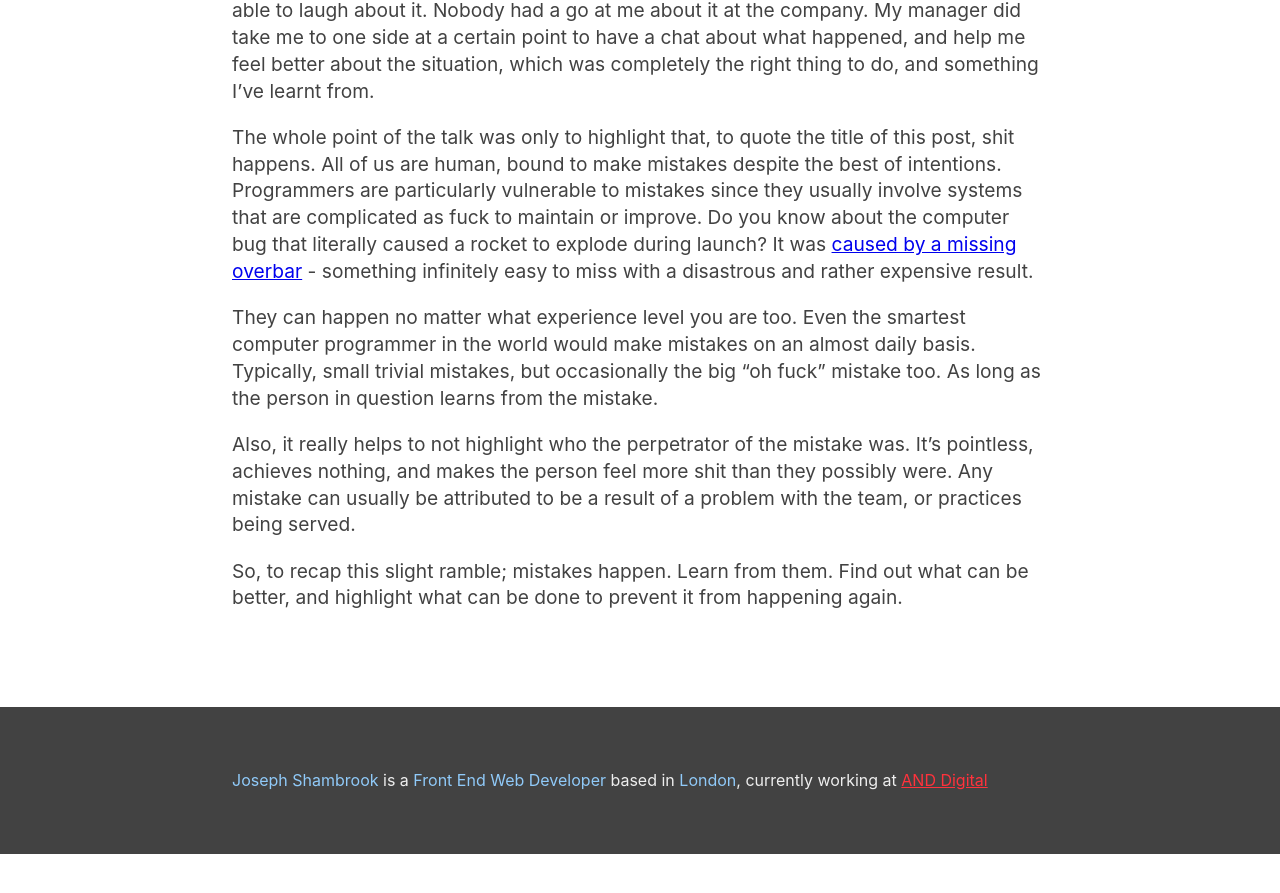
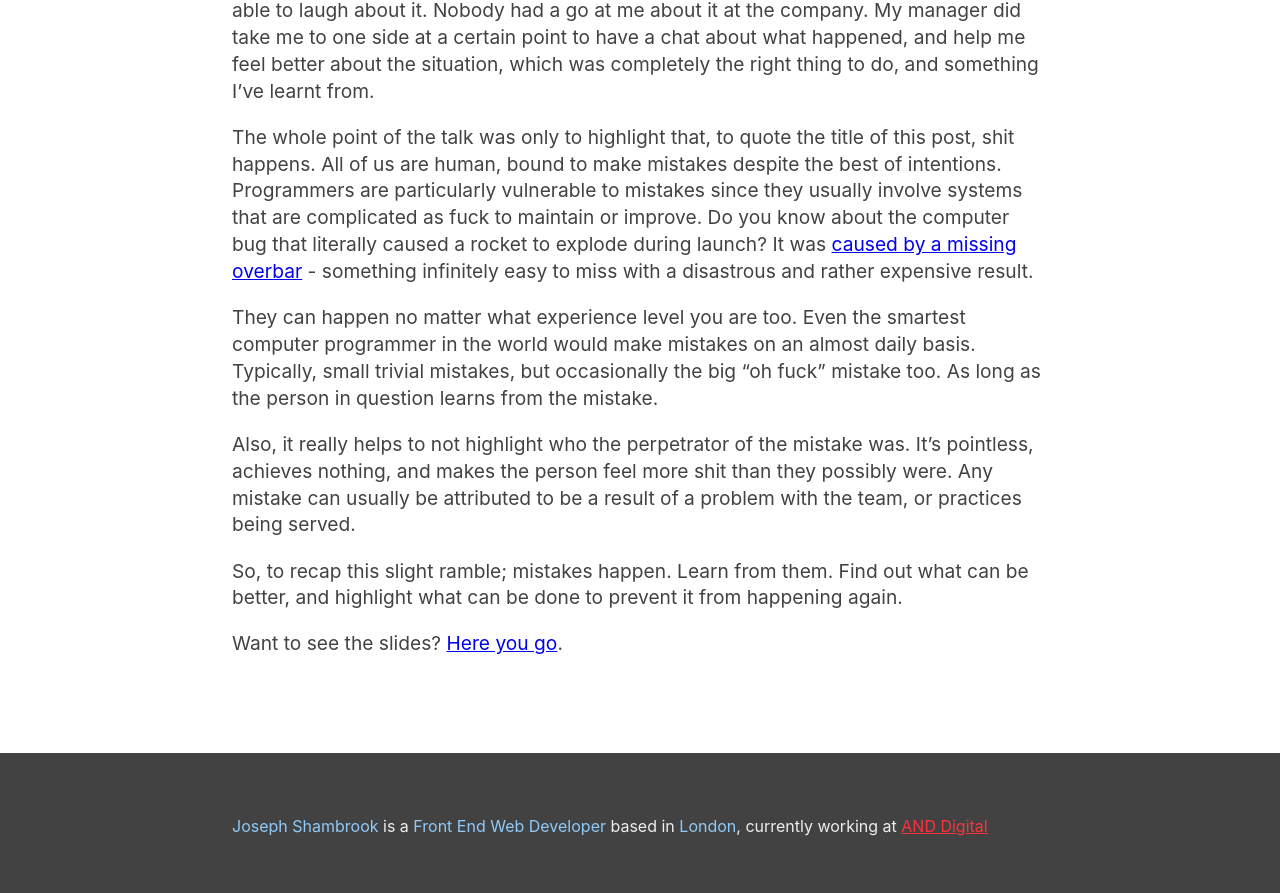
Before and after one commit to josephshambrook/josephshambrook.github.io, a Jekyll site: the page built from _posts/2019-02-01-shit-happens.markdown, in a window 1280 px wide and 900 px high, scrolled down 574 px. Shown: the top 893 px of the window. Built offline with Jekyll 4.4.1, drawn with Linux system fonts in a browser that asks for light colours; before the commit the page ends 1428 px from its top, so only the background shows below that.

Commit message:
Add slides to shit happens post

```diff
--- a/_posts/2019-02-01-shit-happens.markdown
+++ b/_posts/2019-02-01-shit-happens.markdown
@@ -16,3 +16,5 @@ They can happen no matter what experience level you are too. Even the smartest c
 Also, it really helps to not highlight who the perpetrator of the mistake was. It's pointless, achieves nothing, and makes the person feel more shit than they possibly were. Any mistake can usually be attributed to be a result of a problem with the team, or practices being served.
 
 So, to recap this slight ramble; mistakes happen. Learn from them. Find out what can be better, and highlight what can be done to prevent it from happening again.
+
+Want to see the slides? [Here you go](https://docs.google.com/presentation/d/1t5t0WVVI2owmHFhXauDSrEqbdmFDcb3esyTUft0wUOw/).
```
